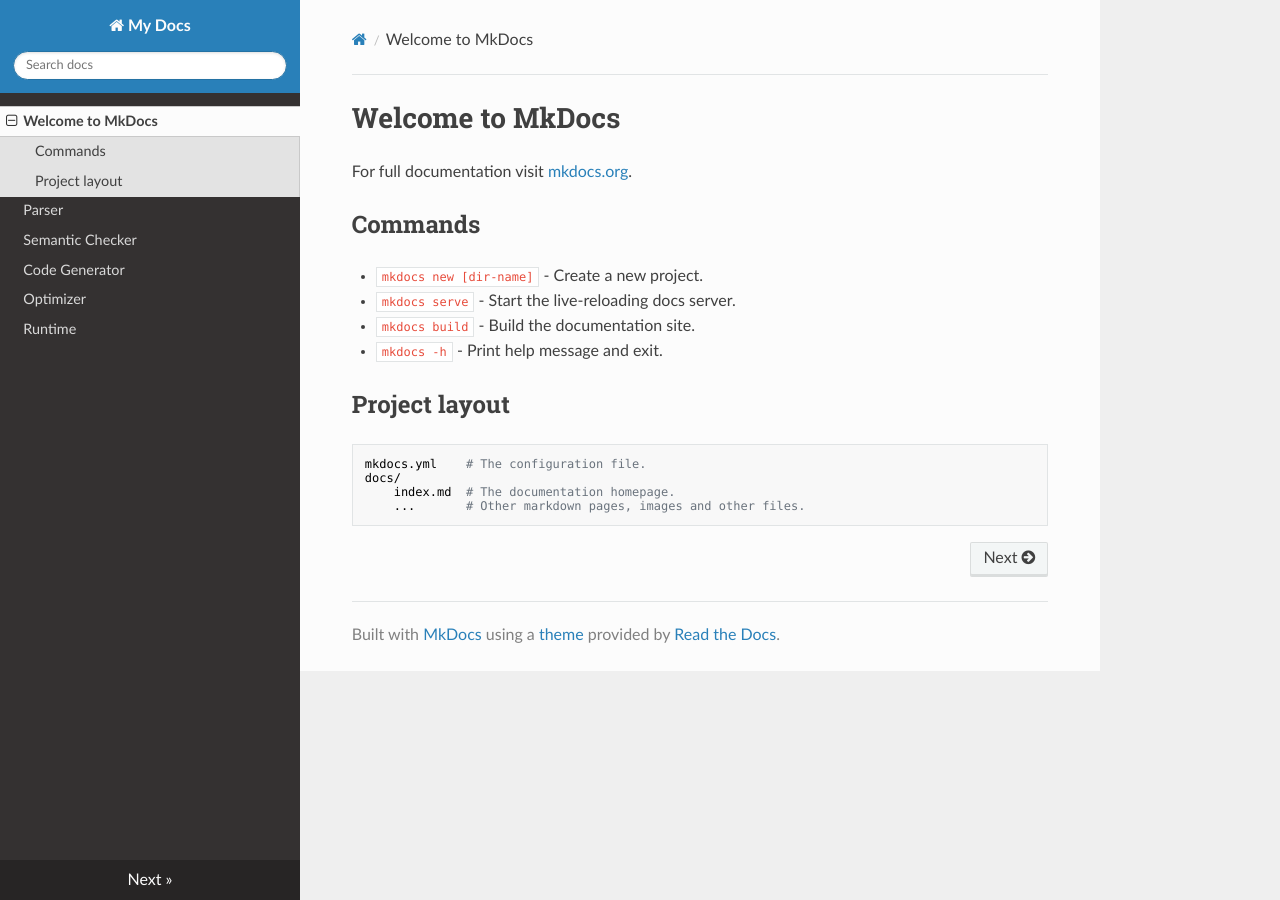
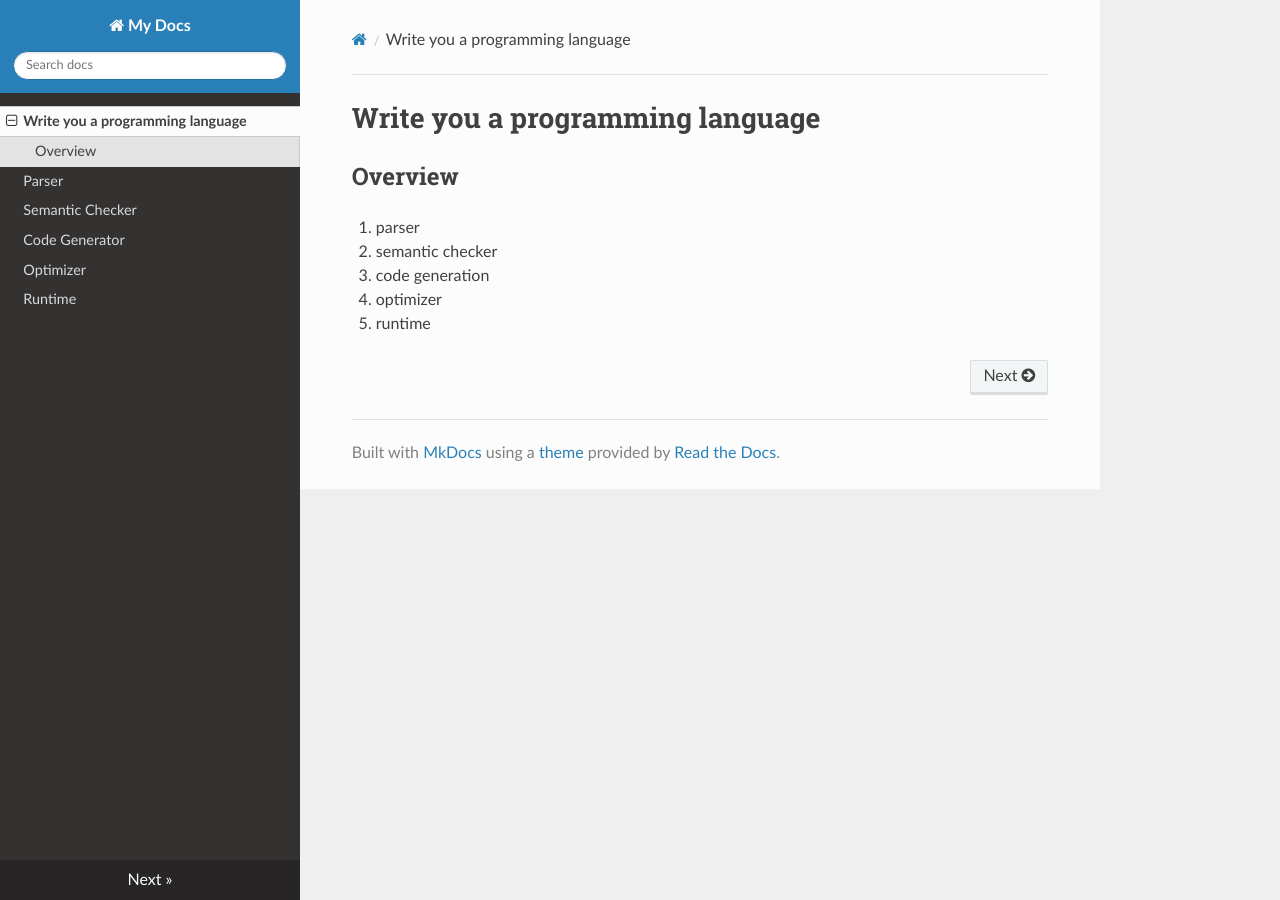
Before and after one commit to dannypsnl/write-a-programming-language, an MkDocs documentation site: the page built from docs/index.md, in a window 1280 px wide. Built offline with MkDocs 1.6.1, drawn with Linux system fonts in a browser that asks for light colours; nearby versions of some CDN libraries.

Commit message:
overview in index page

```diff
--- a/docs/index.md
+++ b/docs/index.md
@@ -1,17 +1,9 @@
-# Welcome to MkDocs
+# Write you a programming language
 
-For full documentation visit [mkdocs.org](https://www.mkdocs.org).
+## Overview
 
-## Commands
-
-* `mkdocs new [dir-name]` - Create a new project.
-* `mkdocs serve` - Start the live-reloading docs server.
-* `mkdocs build` - Build the documentation site.
-* `mkdocs -h` - Print help message and exit.
-
-## Project layout
-
-    mkdocs.yml    # The configuration file.
-    docs/
-        index.md  # The documentation homepage.
-        ...       # Other markdown pages, images and other files.
+1. parser
+2. semantic checker
+3. code generation
+4. optimizer
+5. runtime
```
